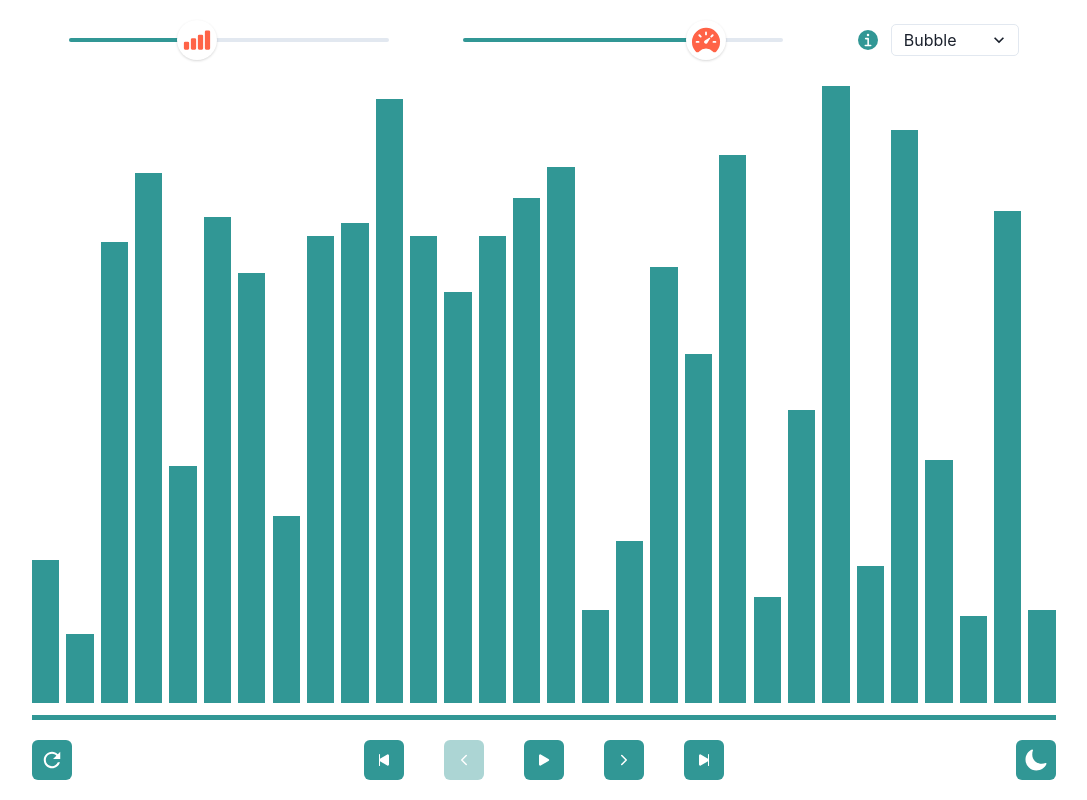
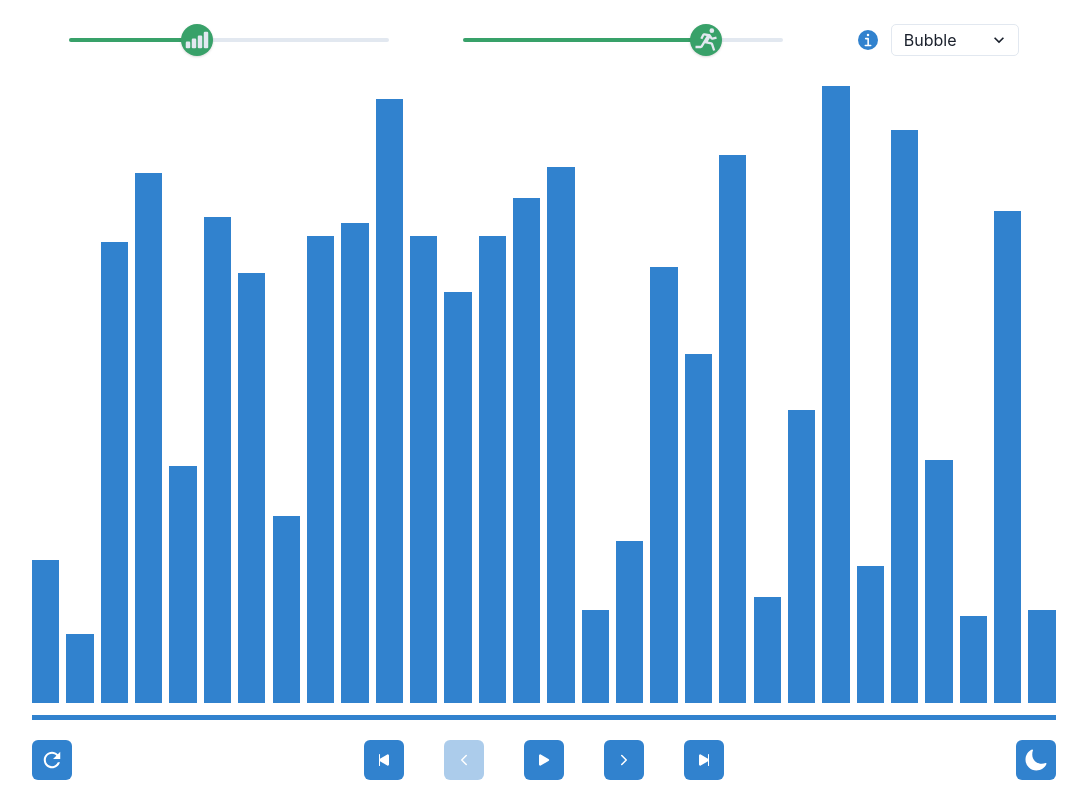
Before and after one commit to glendonintendo/sorting-visualizer, a React (Create React App) app: page / in a window 1280 px wide. Shown: the whole page, without its empty margins (96-1183 px from the left). Built offline with nearby package versions, Linux system fonts and the light colour scheme.

Commit message:
change ui colors and slider icons

```diff
--- a/src/App.js
+++ b/src/App.js
@@ -21,7 +21,7 @@ function App() {
     for (let i = 0; i < arraySize; i++) {
       array.push({
         barHeight: Math.floor(Math.random() * 96) + 5,
-        color: "teal",
+        color: "blue",
         key: i,
       });
     }
@@ -50,7 +50,7 @@ function App() {
             const coloredBar = { ...barObj, color: "black" };
             return coloredBar;
           }
-          return { ...barObj, color: "teal" };
+          return { ...barObj, color: "blue" };
         });
         break;
       case "assignHeight":
@@ -152,6 +152,7 @@ function App() {
         animationSpeed={animationSpeed}
         sortType={sortType}
         onSelectSortType={onSelectSortType}
+        colorMode={colorMode}
       />
       <Visualizer
         arrayBars={arrayBars}
--- a/src/components/Controller.js
+++ b/src/components/Controller.js
@@ -29,10 +29,10 @@ const Controller = ({
     <IconButton
       onClick={pauseAnimations}
       icon={<IoPause />}
-      colorScheme="teal"
+      colorScheme="blue"
     />
   ) : (
-    <IconButton onClick={playAnimations} icon={<IoPlay />} colorScheme="teal" />
+    <IconButton onClick={playAnimations} icon={<IoPlay />} colorScheme="blue" />
   );
 
   return (
@@ -46,7 +46,7 @@ const Controller = ({
       <IconButton
         onClick={generateArrayBars}
         icon={<IoMdRefresh />}
-        colorScheme="teal"
+        colorScheme="blue"
         fontSize="24px"
         isDisabled={isPlaying}
       ></IconButton>
@@ -55,32 +55,32 @@ const Controller = ({
         <IconButton
           onClick={goToStart}
           icon={<IoPlaySkipBack />}
-          colorScheme="teal"
+          colorScheme="blue"
         />
         <IconButton
           onClick={stepBackwardAnimation}
           icon={<IoChevronBack />}
-          colorScheme="teal"
+          colorScheme="blue"
           isDisabled={isPlaying || currentAnimation === 0}
         />
         {playPauseButton}
         <IconButton
           onClick={stepForwardAnimation}
           icon={<IoChevronForward />}
-          colorScheme="teal"
+          colorScheme="blue"
           isDisabled={isPlaying || currentAnimation >= animations.length}
         />
         <IconButton
           onClick={goToEnd}
           icon={<IoPlaySkipForward />}
-          colorScheme="teal"
+          colorScheme="blue"
         />
       </HStack>
 
       <IconButton
         onClick={toggleColorMode}
         icon={colorMode === "light" ? <IoMoon /> : <IoSunny />}
-        colorScheme="teal"
+        colorScheme="blue"
         fontSize="24px"
       ></IconButton>
     </Flex>
--- a/src/components/Nav.js
+++ b/src/components/Nav.js
@@ -1,4 +1,5 @@
 import { IoSpeedometer, IoCellular, IoInformation } from "react-icons/io5";
+import { BiRun } from "react-icons/bi"
 import {
   Flex,
   Box,
@@ -21,6 +22,7 @@ const Nav = ({
   animationSpeed,
   sortType,
   onSelectSortType,
+  colorMode
 }) => {
   const { isOpen, onOpen, onClose } = useDisclosure();
 
@@ -40,17 +42,17 @@ const Nav = ({
         defaultValue={arraySize}
         focusThumbOnChange={false}
         onChange={(value) => onArraySizeSliderChange(value)}
-        colorScheme="teal"
+        colorScheme="green"
         w="25vw"
       >
         <SliderTrack>
           <SliderFilledTrack />
         </SliderTrack>
-        <SliderThumb boxSize={[6, 8, 10]}>
+        <SliderThumb boxSize={[6, 8, 8]} bg={colorMode === "light" ? "green.500" : "green.200"}>
           <Box
-            color={"tomato"}
             as={IoCellular}
-            fontSize={{ base: "16px", md: "24px", lg: "28px" }}
+            color={colorMode === "light" ? "gray.200" : "gray.500"}
+            fontSize={{ base: "16px", md: "24px", lg: "24px" }}
           />
         </SliderThumb>
       </Slider>
@@ -62,17 +64,17 @@ const Nav = ({
         defaultValue={200 - animationSpeed}
         focusThumbOnChange={false}
         onChange={(value) => onAnimationSpeedSliderChange(value)}
-        colorScheme="teal"
+        colorScheme="green"
         w="25vw"
       >
         <SliderTrack>
           <SliderFilledTrack />
         </SliderTrack>
-        <SliderThumb boxSize={[6, 8, 10]}>
+        <SliderThumb boxSize={[6, 8, 8]} bg={colorMode === "light" ? "green.500" : "green.200"}>
           <Box
-            color={"tomato"}
-            as={IoSpeedometer}
-            fontSize={{ base: "18px", md: "28px", lg: "30px" }}
+            as={BiRun}
+            color={colorMode === "light" ? "gray.200" : "gray.500"}
+            fontSize={{ base: "18px", md: "28px", lg: "28px" }}
           />
         </SliderThumb>
       </Slider>
@@ -83,7 +85,7 @@ const Nav = ({
           size="2xs"
           borderRadius="50%"
           border="transparent"
-          colorScheme="teal"
+          colorScheme="blue"
           fontSize="20px"
           mr={["1px", "2px", "5px", "5px"]}
           onClick={onOpen}
--- a/src/components/Visualizer.js
+++ b/src/components/Visualizer.js
@@ -9,7 +9,7 @@ const Visualizer = ({ arrayBars, arraySize, colorMode }) => {
       mx="auto"
       alignItems="flex-end"
       borderBottom={`5px solid`}
-      borderColor={colorMode === "light" ? "teal.500" : "teal.200"}
+      borderColor={colorMode === "light" ? "blue.500" : "blue.200"}
       pb="1.5vh"
     >
       {arrayBars.map((bar) => (
```
